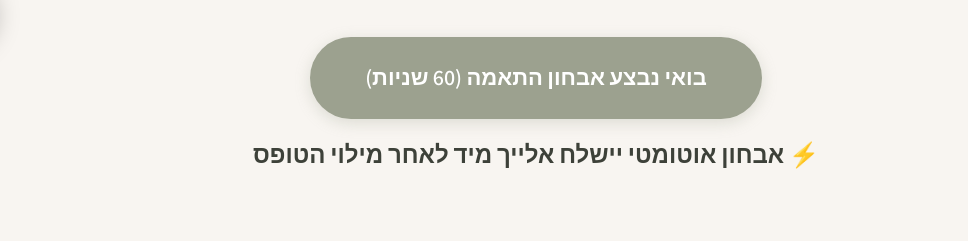
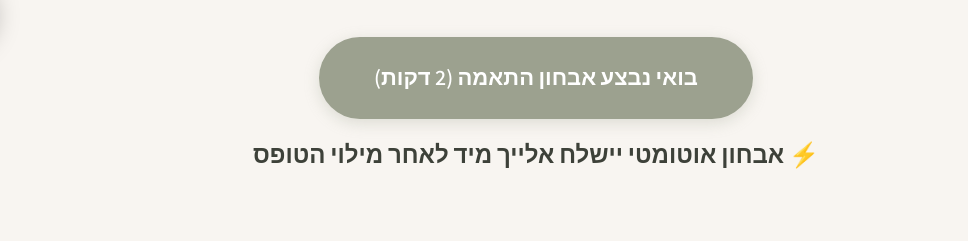
Before and after one commit to PINIKAR/sprint-distillation, a plain HTML site: page index.html in a window 1280 px wide. Shown: the part 731-972 px from the top of the page, 104-1072 px from the left. Drawn offline with Linux system fonts and the light colour scheme.

Commit message:
Update index.html

```diff
--- a/index.html
+++ b/index.html
@@ -390,7 +390,7 @@
         <h1>לזקק את המהות שלך למנוע דיגיטלי שעובד</h1>
         <p>מביאים את הלב והניסיון המקצועי, ובונים יחד את התשתית הדיגיטלית. ב-4 שעות ממוקדות נהפוך את הקול הייחודי שלך למערכת בינה מלאכותית שחוסכת לך זמן ושומרת על האותנטיות שלך.</p>
 
-        <a href="https://digital-sprint.fillout.com/t/baib893n2aus" class="btn">בואי נבצע אבחון התאמה (60 שניות)</a>
+        <a href="https://digital-sprint.fillout.com/t/baib893n2aus" class="btn">בואי נבצע אבחון התאמה (2 דקות)</a>
         <p class="automation-notice">⚡ אבחון אוטומטי יישלח אלייך מיד לאחר מילוי הטופס</p>
 
         <p class="motto">"אני לא מלמדת טכנולוגיה - אלא איך לא לפחד ממנה"</p>
```
